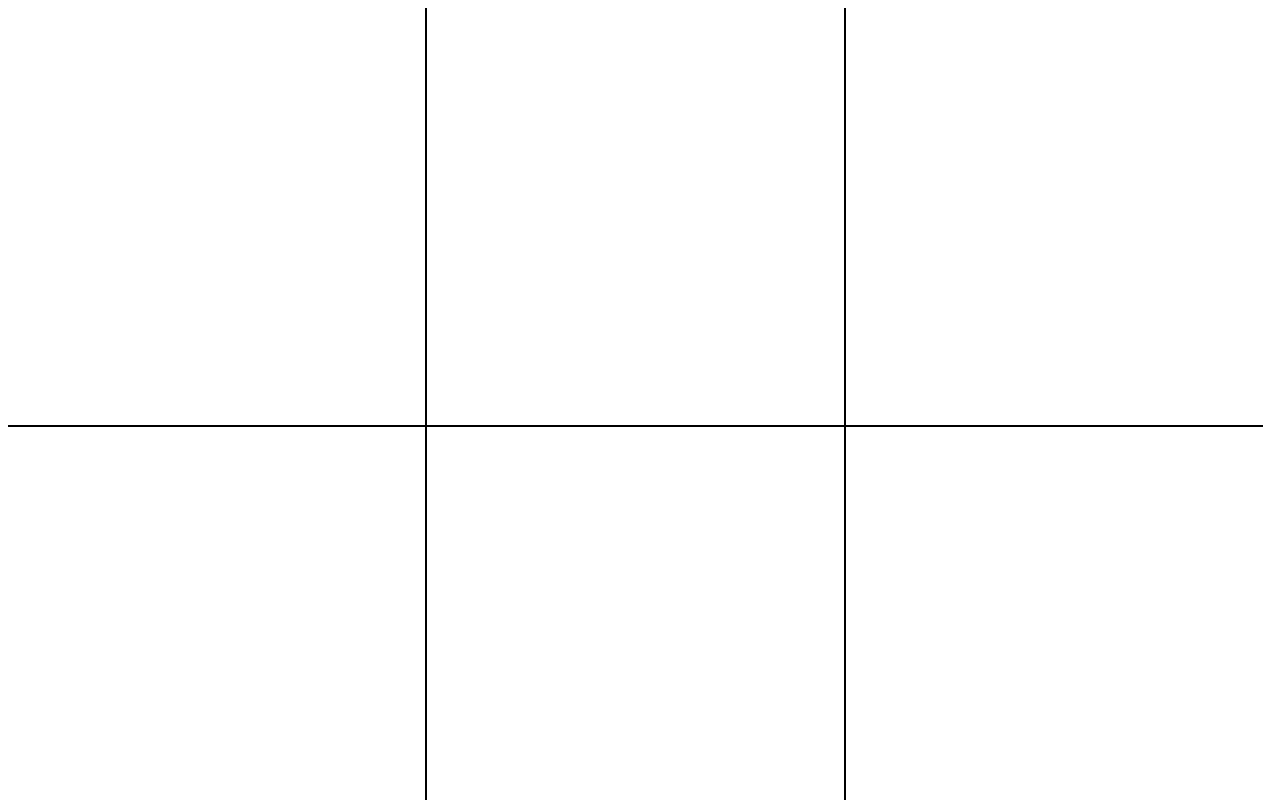
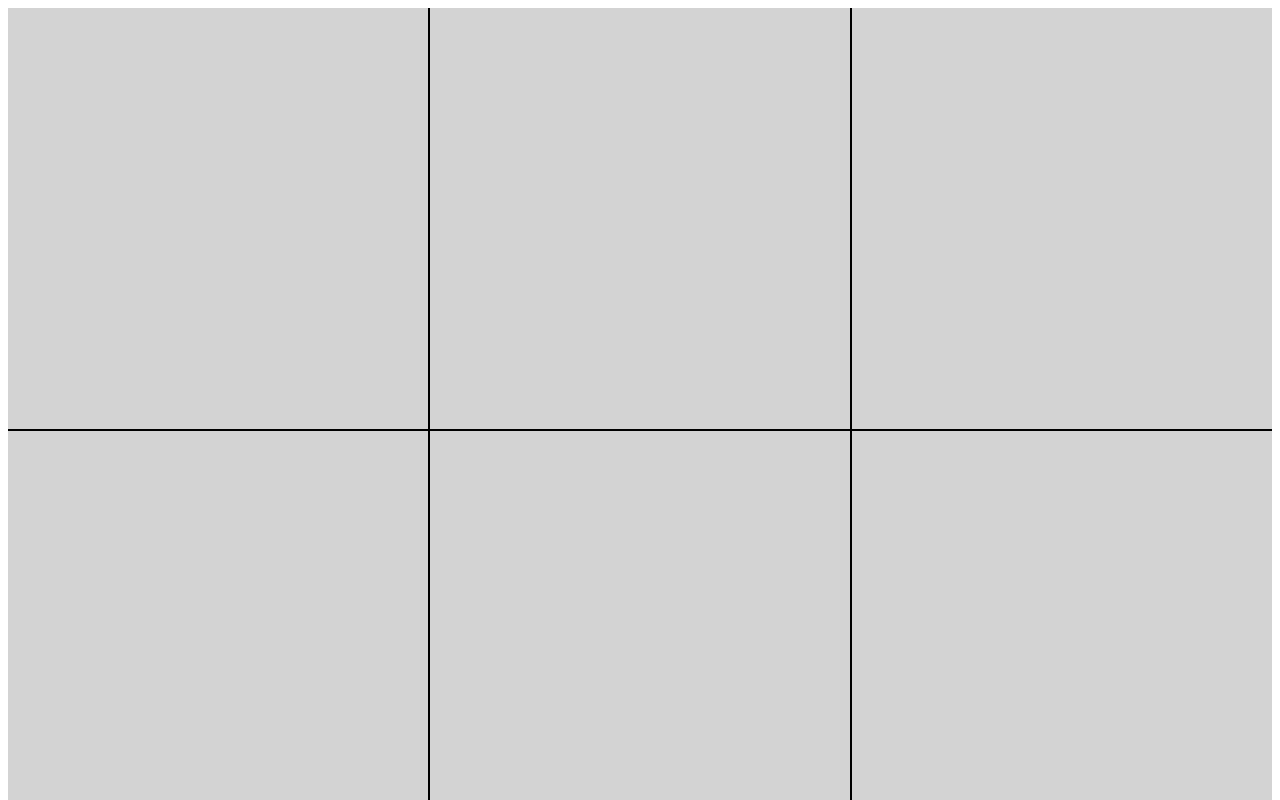
Before and after one commit to stx101/naughts, an Angular app: page / in a window 1280 px wide. Shown: the top 800 px of the page. Built offline with nearby package versions, Linux system fonts and the light colour scheme.

Commit message:
Board renders properly

```diff
--- a/src/app/game/board/board.component.css
+++ b/src/app/game/board/board.component.css
@@ -1,3 +1,8 @@
+app-cell {
+    background: lightgray;
+    box-sizing: border-box;
+}
+
 .has-bottom {
     border-bottom: solid 1px black;
 }
--- a/src/app/game/cell/cell.component.css
+++ b/src/app/game/cell/cell.component.css
@@ -3,8 +3,8 @@
 :host {
     float: left;
     position: relative;
-    width: 33%;
-    padding-bottom: 33%;
+    width: 33.33%;
+    padding-bottom: 33.33%;
     margin: 0px;
     overflow: hidden;
 }
```
